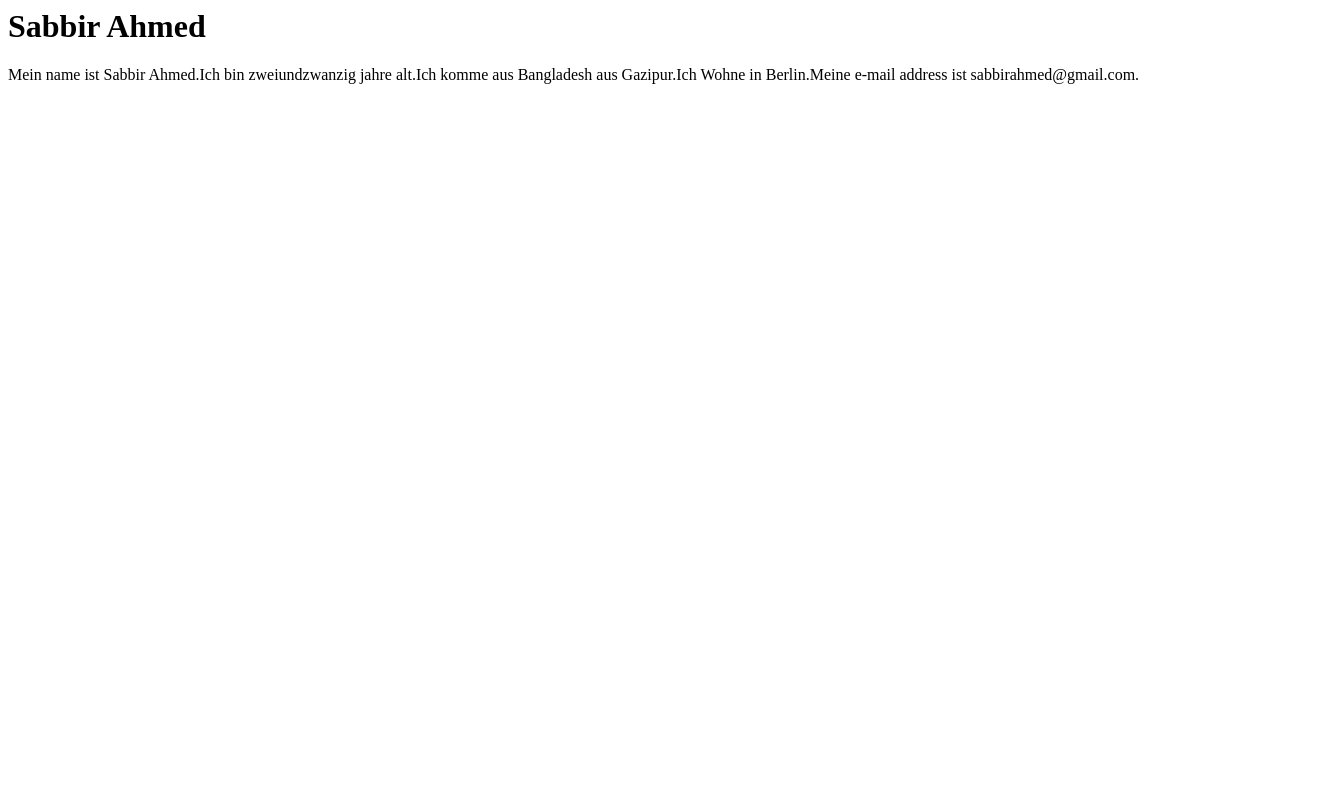
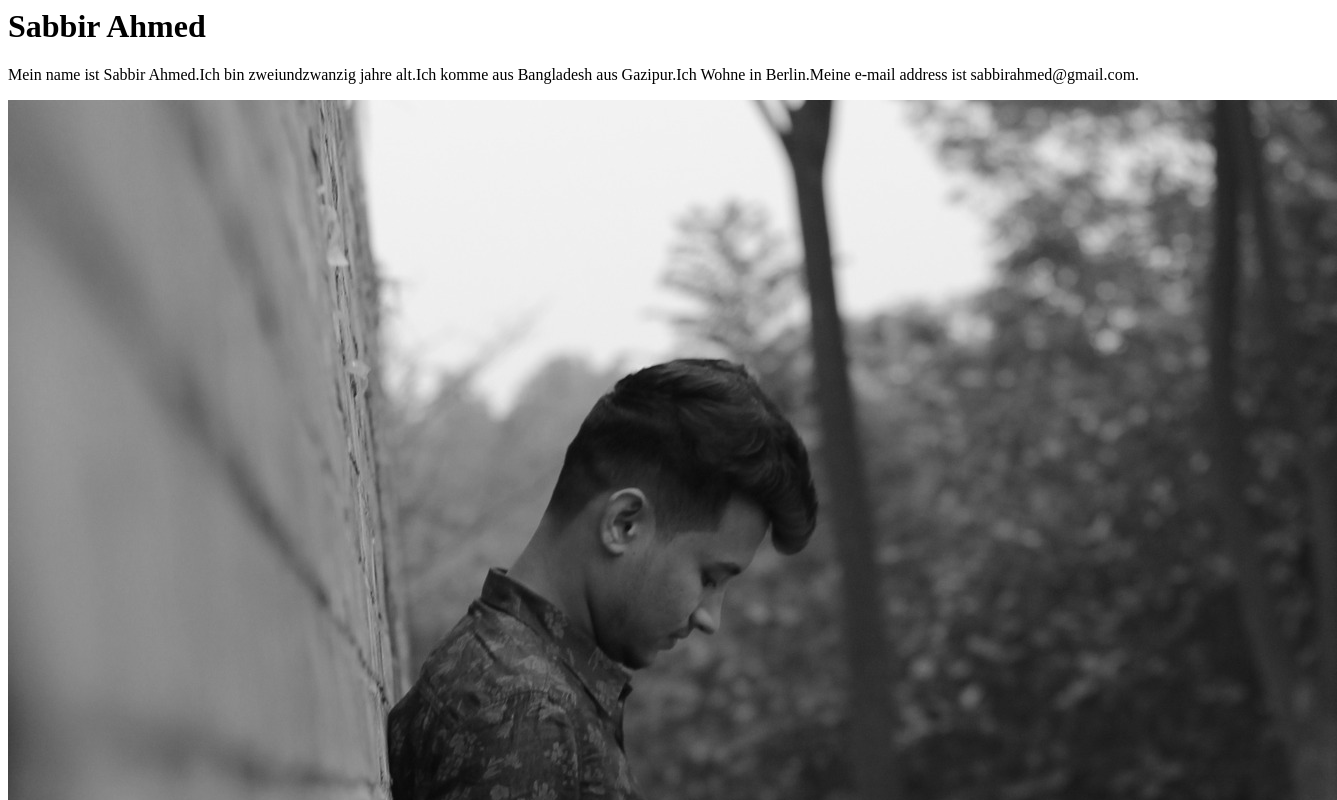
Before and after one commit to sabbirahmedrizbi/SabbirAhmed, a plain HTML site: page index.html in a window 1280 px wide. Shown: the top 800 px of the page, 1337 px wide, since content can reach past the window. Drawn offline with Linux system fonts and the light colour scheme.

Commit message:
pic added

```diff
--- a/index.html
+++ b/index.html
@@ -3,6 +3,7 @@
     <meta charset="UTF-8">
     <meta http-equiv="X-UA-Compatible" content="IE=edge">
     <meta name="viewport" content="width=device-width, initial-scale=1.0">
+    <link rel="stylesheet" href="style.css">
     <title>Sabbir Ahmed</title>
 </head>
 <body>
@@ -10,5 +11,8 @@
         <h1>Sabbir Ahmed</h1>
         <p>Mein name ist Sabbir Ahmed.Ich bin zweiundzwanzig jahre alt.Ich komme aus Bangladesh aus Gazipur.Ich Wohne in Berlin.Meine e-mail address ist sabbirahmed@gmail.com.</p>
     </div>
+    <div>
+        <img src="Images/my.jpg">
+    </div>
 </body>
 </html>
```
Also changed, not shown: Images/my.jpg (added), style.css (added).
